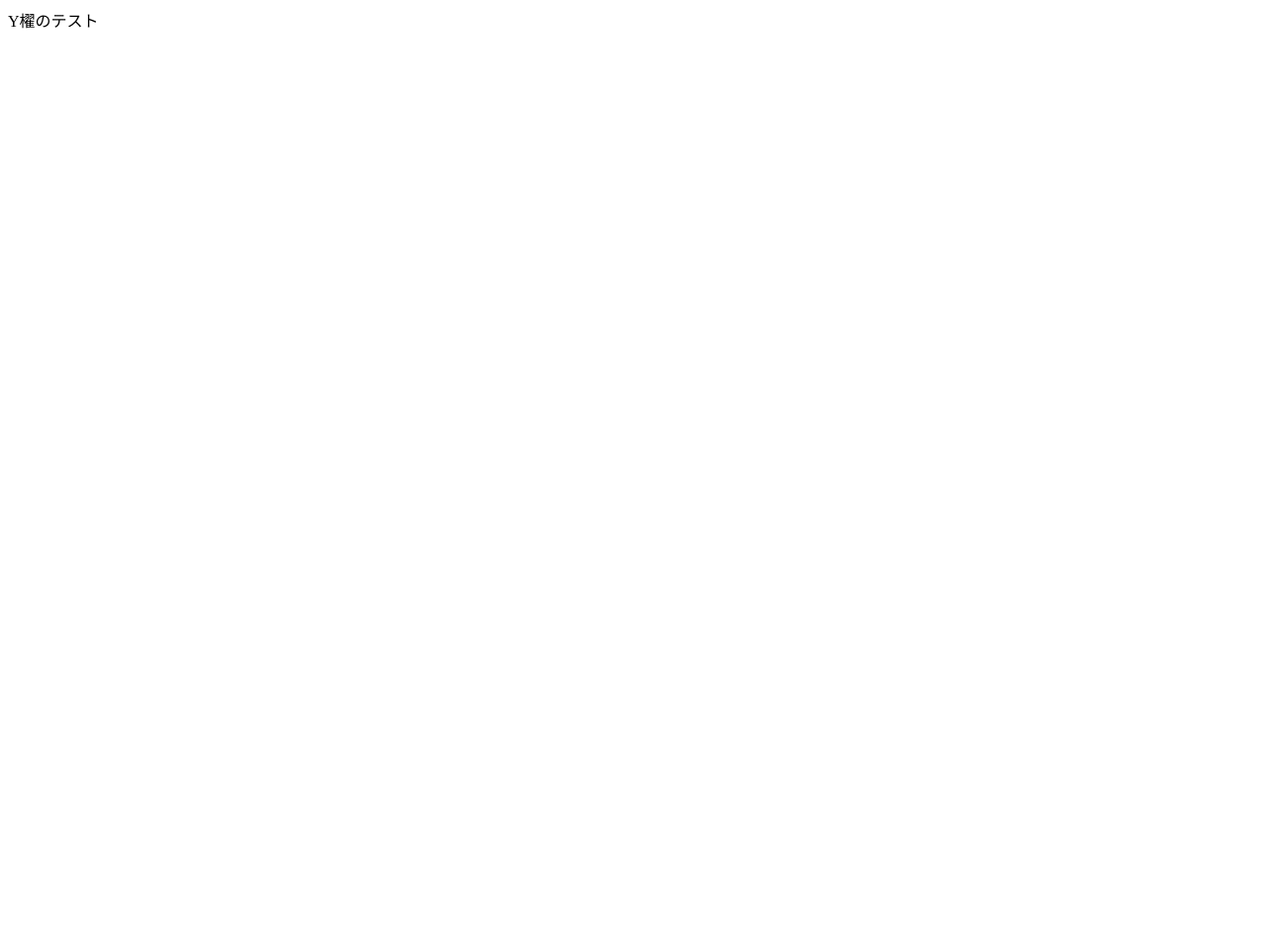
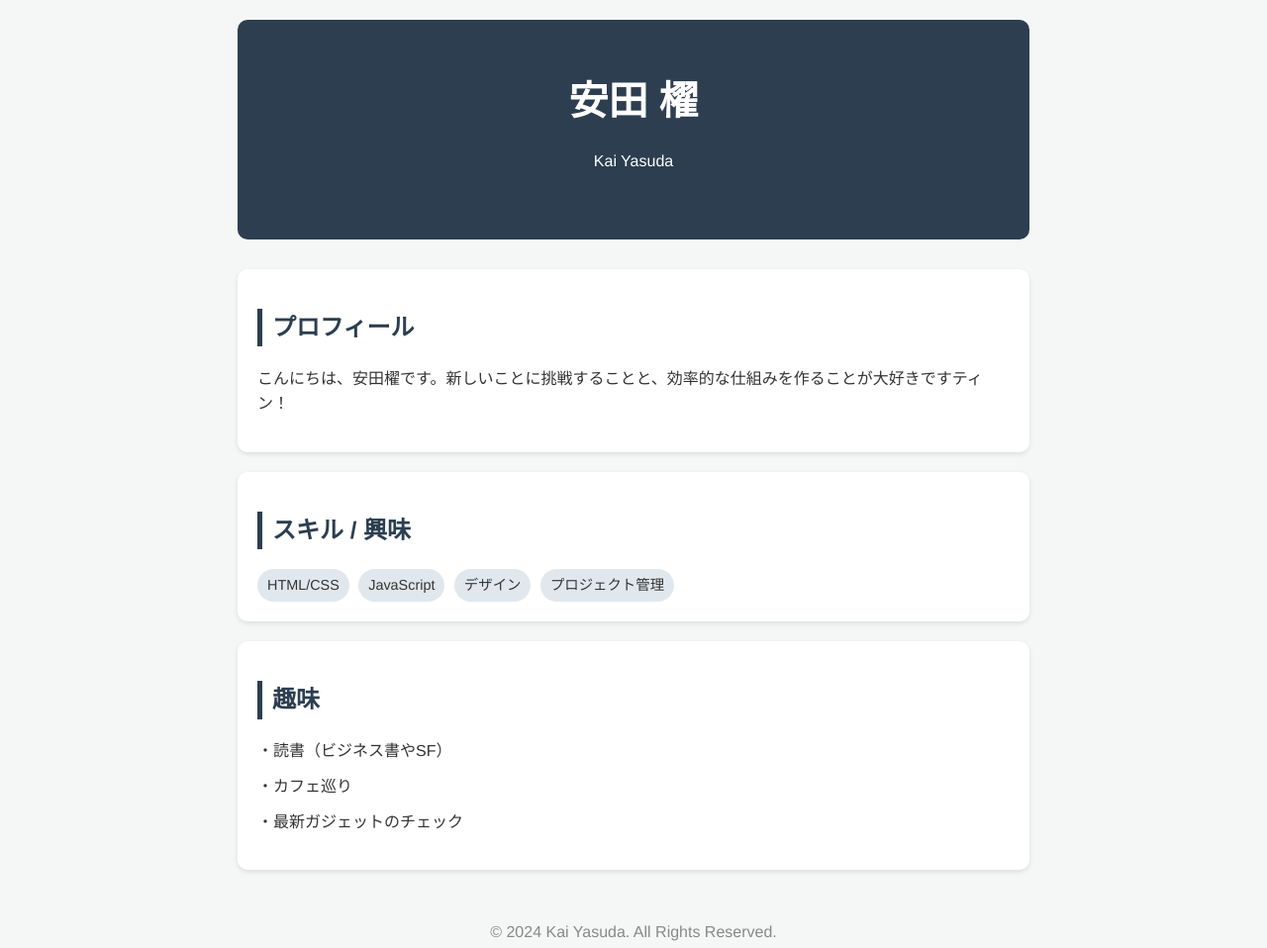
Before and after one commit to detaramecha-han/Ykai, a plain HTML site: page index.html in a window 1280 px wide. Shown: the whole page at 99% size. Before the commit the page ends 800 px from the top, so only its background shows below. Drawn offline with Linux system fonts and the light colour scheme.

Commit message:
Update index.html

```diff
--- a/index.html
+++ b/index.html
@@ -1 +1,82 @@
-Y櫂のテスト
+<!DOCTYPE html>
+<html lang="ja">
+<head>
+    <meta charset="UTF-8">
+    <meta name="viewport" content="width=device-width, initial-scale=1.0">
+    <title>安田櫂の自己紹介</title>
+    <style>
+        body {
+            font-family: 'Helvetica Neue', Arial, sans-serif;
+            line-height: 1.6;
+            color: #333;
+            max-width: 800px;
+            margin: 0 auto;
+            padding: 20px;
+            background-color: #f4f7f6;
+        }
+        header {
+            text-align: center;
+            padding: 50px 0;
+            background: #2c3e50;
+            color: white;
+            border-radius: 10px;
+            margin-bottom: 30px;
+        }
+        section {
+            background: white;
+            padding: 20px;
+            border-radius: 10px;
+            box-shadow: 0 2px 5px rgba(0,0,0,0.1);
+            margin-bottom: 20px;
+        }
+        h1 { margin: 0; font-size: 2.5em; }
+        h2 { border-left: 5px solid #2c3e50; padding-left: 10px; color: #2c3e50; }
+        ul { list-style: none; padding: 0; }
+        li { margin-bottom: 10px; }
+        .tag {
+            display: inline-block;
+            background: #e1e8ed;
+            padding: 5px 10px;
+            border-radius: 20px;
+            font-size: 0.9em;
+            margin-right: 5px;
+        }
+    </style>
+</head>
+<body>
+
+<header>
+    <h1>安田 櫂</h1>
+    <p>Kai Yasuda</p>
+</header>
+
+<section>
+    <h2>プロフィール</h2>
+    <p>こんにちは、安田櫂です。新しいことに挑戦することと、効率的な仕組みを作ることが大好きですティン！</p>
+</section>
+
+<section>
+    <h2>スキル / 興味</h2>
+    <div>
+        <span class="tag">HTML/CSS</span>
+        <span class="tag">JavaScript</span>
+        <span class="tag">デザイン</span>
+        <span class="tag">プロジェクト管理</span>
+    </div>
+</section>
+
+<section>
+    <h2>趣味</h2>
+    <ul>
+        <li>・読書（ビジネス書やSF）</li>
+        <li>・カフェ巡り</li>
+        <li>・最新ガジェットのチェック</li>
+    </ul>
+</section>
+
+<footer style="text-align: center; margin-top: 50px; color: #888;">
+    <p>&copy; 2024 Kai Yasuda. All Rights Reserved.</p>
+</footer>
+
+</body>
+</html>
```
